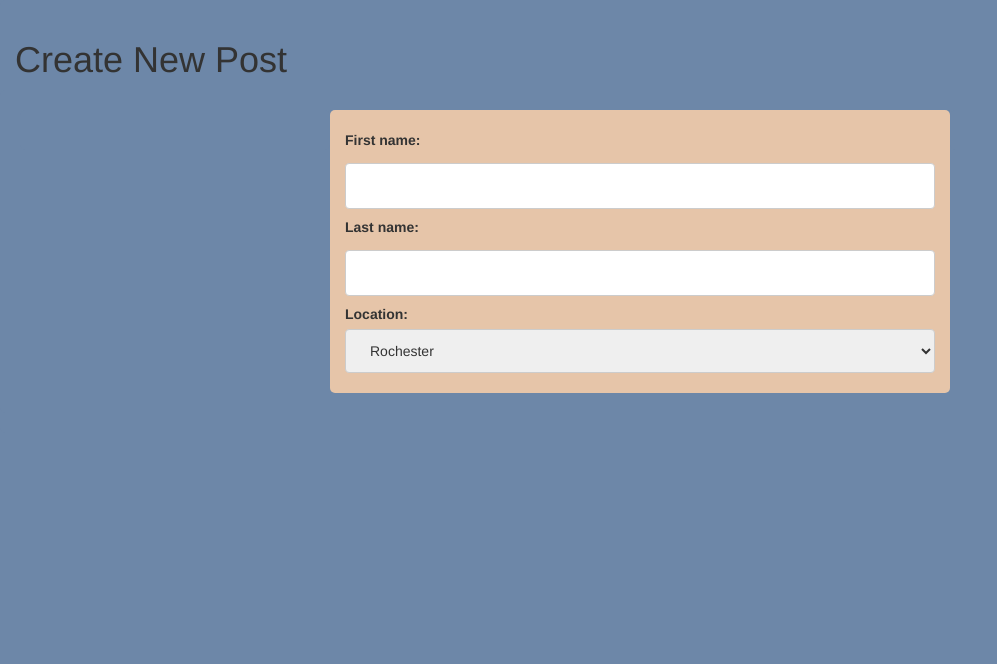
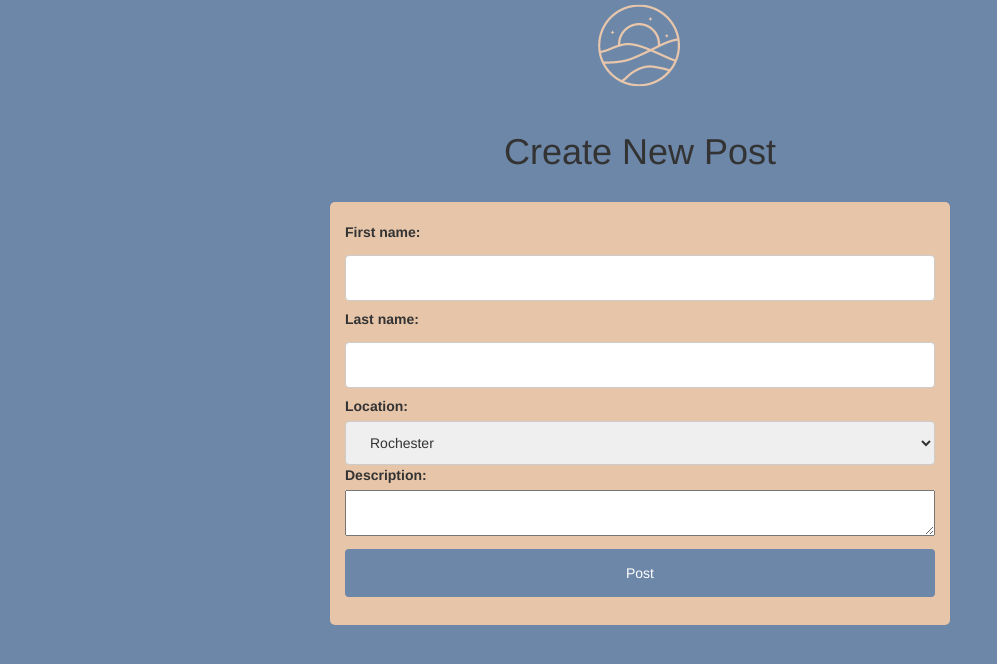
Before and after one commit to Mcheese134/CSC210Project, a Flask app: page /create in a window 1280 px wide. Shown: the top 664 px of the page, without its empty margins (0-997 px from the left). Run offline with Flask 2, Linux system fonts and the light colour scheme; some libraries are stand-ins or nearby versions.

Commit message:
Create page - text area and logo added

```diff
--- a/static/stylesheets/create.css
+++ b/static/stylesheets/create.css
@@ -29,3 +29,12 @@ div {
   background-color: #6d87a8;
   padding: 20px;
 }
+
+h1 {
+  text-align: center;
+}
+
+textarea {
+  width: 100%;
+  height: 100%;
+}
--- a/templates/create.html
+++ b/templates/create.html
@@ -7,6 +7,7 @@
     </head>
 
     <body style="background-color: #6D87A8;">
+        <img src="{{url_for('static', filename='logoTransp.png')}}"style = "display: block; margin-left: auto; margin-right: auto;">
         <div class="container-fluid">
             <h1>Create New Post</h1>
             <div class="row">
@@ -22,6 +23,9 @@
                         <option value="roc">Rochester</option>
                         <option value="seattle">Seattle</option>
                     </select>
+                    <label for="descript">Description:</label><br>
+                    <textarea id = "descript" name = "descript" ></textarea><br>
+                    <input type="submit" value="Post">
                 </form>
             </div>
             <div class="col-sm-3" ></div>
```
Also changed, not shown: static/stylesheets/styles.css (+4 -4 lines). Lines whose indentation alone changed are shown as unchanged.
